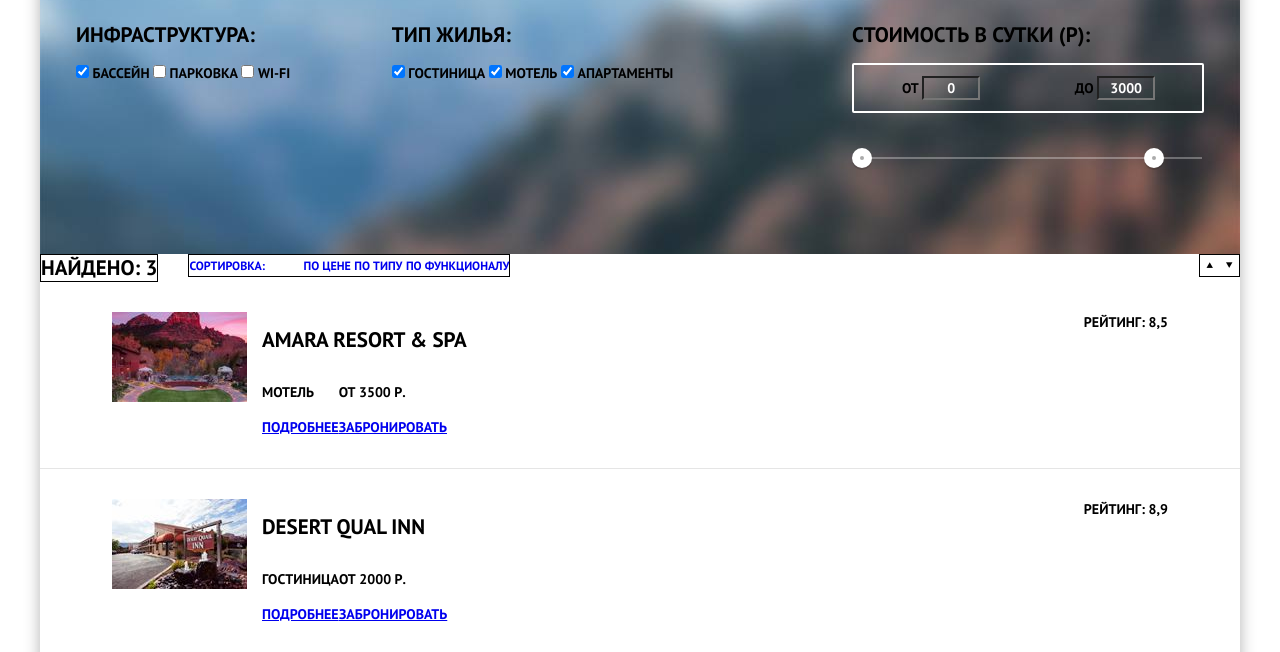
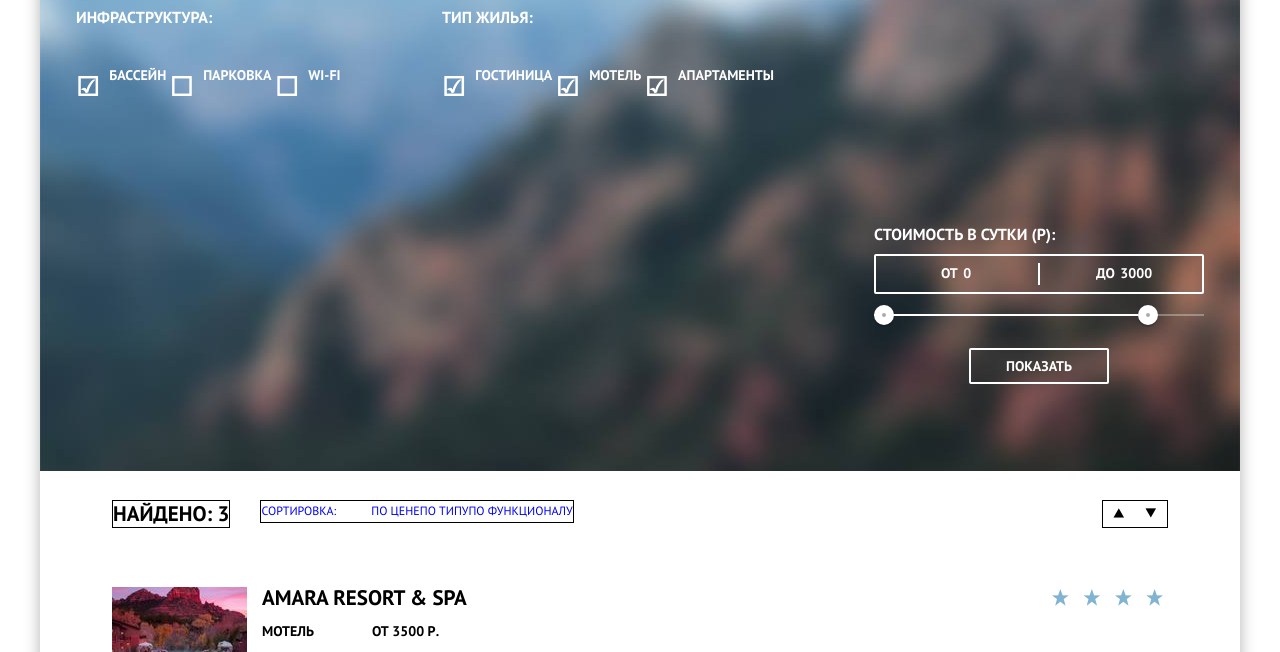
Before and after one commit to Ariel112Test/Sedona, a plain HTML site: page catalog.html in a window 1280 px wide. Shown: the part 79-731 px from the top of the page. Drawn offline with Linux system fonts and the light colour scheme.

Commit message:
no message

```diff
--- a/catalog.html
+++ b/catalog.html
@@ -51,43 +51,24 @@
                    <input id="type-apartment" name="type-apartment" checked="" type="checkbox">
                    <label for="type-apartment">Апартаменты</label>
                </div>
-               <div class="catalog-range-filter" action="form.php" method="GET">
-                   <h2>Стоимость в сутки (Р):</h2>
+
+               <div class="filter-range">
+                 <div class="filter-range-title">Стоимость в сутки (р):</div>
                  <div class="price-controls">
-                       <div class="price-controls-center">
-                           <label for="min-price">от <input name="min-price" value="0" class="min-price" id="min-price" type="text"></label>
-                       </div>
-                       <div class="price-controls-center">
-                           <label for="max-price">до <input name="max-price" value="3000" class="max-price" id="max-price" type="text"></label>
-                        </div>
-                   </div>
-                   <div class="range-controls">
-                       <div class="scale">
-                         <div class="bar" style="width:84%;"></div>
-                       </div>
-                       <div class="toggle toggle-min"></div>
-                       <div class="toggle toggle-max"></div>
-                   </div>
-               </div>
-           </form>
-      <!--
-              <div class="catalog-range-filter" action="form.php" method="GET">
-                <div class="range-filter">
-                  <div class="price-controls">
-                    <label class="min-price">от <input name="min-price" type="text" value="0"></label>
-                    <label class="max-price">до <input name="max-price" type="text" value="3000"></label>
+                   <label class="min-price">от <input type="text" name="min-price" value="0"></label>
+                   <label class="max-price">до <input type="text" name="max-price" value="3000"></label>
                  </div>
                  <div class="range-controls">
                    <div class="scale">
                      <div class="bar"></div>
                    </div>
-                    <div class="toggle toggle-min"></div>
-                    <div class="toggle toggle-max"></div>
+                   <div class="range-toggle range-toggle-min"></div>
+                   <div class="range-toggle range-toggle-max"></div>
                  </div>
+                 <button class="btn-transparent" type="submit">Показать</button>
                </div>
-              </div>
+
            </form>
-              -->
 
               <div class="catalog-sort-search clearfix">
                 <div class="search-number">Найдено: 3</div>
@@ -115,7 +96,12 @@
                   </div>
                 </div>
                 <div class="catalog-item-stars-rating">
-                  <div class="catalog-item-stars"></div>
+                  <div class="catalog-item-stars">
+                    <span class="icon-star"></span>
+                    <span class="icon-star"></span>
+                    <span class="icon-star"></span>
+                    <span class="icon-star"></span>
+                  </div>
                   <div class="catalog-item-rating">Рейтинг: 8,5</div>
                 </div>
               </div>
--- a/css/style.css
+++ b/css/style.css
@@ -141,10 +141,11 @@ h2{
 }
 .promo-block{
   position: relative;
-  height: 512px;
+  height: 510px;
   width: 100%;
-  padding: 62px 0px 0px;
   background-image: url("../img/background-index-photo.jpg");
+  box-sizing: border-box;
+  padding-top: 75px;
 }
 .promo-block img{
   display: block;
@@ -163,18 +164,41 @@ h2{
 }
 .reasons-header{
   width: 500px;
-  margin: 60px auto;
+  margin: 60px auto 50px;
   text-align: center;
+}
+.reasons-header h1{
+  margin: 0 0 25px 0;
+}
+.reasons-header p{
+  margin: 0;
+  font-size: 14px;
+  font-weight: 400;
+  line-height: 26px;
 }
 .reason{
   width: 33.333333%;
-  padding: 60px 6%;
+  padding: 55px 5% 10px;
   box-sizing: border-box;
   float: left;
   color: #fff;
 }
 .reason h2{
+  padding: 0 60px;
+  box-sizing: border-box;
   margin: 0;
+}
+.reason-number{
+  margin: 20px 0;
+  text-align: center;
+  font-weight: 400;
+
+}
+.reason p{
+  margin: 0 0 72px 0;
+  text-align: center;
+  font-weight: 400;
+
 }
 .reason-row-image{
   height: 256px;
@@ -195,36 +219,25 @@ h2{
   position: relative;
   color: #000;
   background-image: url(../img/sprite.png);
-  background-repeat: nso-repeat;
+  background-repeat: no-repeat;
   display: block;
   background: none;
 }
 .reason-title{
   text-align: center;
-  border: 1px solid black;
 }
 .reason-image .reason-title
 {
   margin-top: 40px;
-  margin-bottom: 30px;
+  margin-bottom: 20px;
 }
-.reason-number{
-  margin: 30px 0;
-  text-align: center;
-  border: 1px solid black;
-}
-.reason p{
-  margin: 0;
-  text-align: center;
-  border: 1px solid black;
-}
+
 .reason-home:before{
   content: "";
   display: block;
   position: absolute;
-  border: 1px solid black;
   background-image: url(../img/sprite.png);
-  background-repeat: nso-repeat;
+  background-repeat: no-repeat;
   display: block;
   width: 75px;
   height: 72px;
@@ -239,9 +252,8 @@ h2{
   content: "";
   display: block;
   position: absolute;
-  border: 1px solid black;
   background-image: url(../img/sprite.png);
-  background-repeat: nso-repeat;
+  background-repeat: no-repeat;
   display: block;
   width: 74px;
   height: 70px;
@@ -254,9 +266,8 @@ h2{
   content: "";
   display: block;
   position: absolute;
-  border: 1px solid black;
   background-image: url(../img/sprite.png);
-  background-repeat: nso-repeat;
+  background-repeat: no-repeat;
   display: block;
   width: 64px;
   height: 76px;
@@ -278,14 +289,18 @@ h2{
   background-color: #eeeeee;
   color: #000;
 }
+.reason-row-grey .reason{
+  padding: 50px 5% 10px;
+}
+.reason-row-grey .reason p{
+  margin: 0px 0px 47px;
+}
 .search{
-  border: 1px solid black;
   height: 290px;
   text-align: center;
 }
 .search-title{
-  border: 1px solid black;
-  margin: 58px auto 37px auto;
+  margin: 55px auto 28px auto;
   text-align: center;
 }
 .search-button{
@@ -294,8 +309,8 @@ h2{
   text-decoration: none;
   display: block;
   text-align: center;
-  padding: 20px 0;
-  /*box-sizing: border-box;*/
+  padding: 30px 0;
+  color: #fff;
   width: 568px;
   background-color: #766357;
   margin: 50px auto 0px auto;
@@ -308,7 +323,8 @@ h2{
 .search p{
   margin: 0 auto;
   width: 440px;
-  border: 1px solid black;
+  line-height: 24px;
+  font-weight: 400;
 }
 .map{
   height: 700px;
@@ -350,25 +366,24 @@ h2{
   z-index: 20;
 }
 .form-search-hotels fieldset {
+  padding: 0;
+  position: relative;
   margin: 0 0 30px;
-  position: relative;
   border: none;
+  float: left;
 }
 .form-search-hotels input,
 .form-search-hotels label {
+  padding: 0;
   display: block;
   float: left;
   font-size: 14px;
+  line-height: 38px;
   font-weight: 700;
   color: #000;
   text-transform: uppercase;
   cursor: pointer;
   position: relative;
-}
-
-.form-search-hotels label {
-  width: 113px;
-  height: 38px;
 }
 .form-search-hotels input {
   height: 34px;
@@ -387,37 +402,37 @@ h2{
 .form-date input {
   width: 296px;
   padding: 0 30px 0 15px;
+  outline: none;
 }
-.icon-calendar:after {
+.icon-calendar{
   content: "";
   position: absolute;
   display: block;
   font-size: 21px;
   line-height: 26px;
   position: absolute;
-  right: 10px;
-  top: 50%;
+  right: 20px;
+  top: 20;
   cursor: pointer;
 }
-.adult input,
-.children input {
-  width: 34px;
+.counter input {
+  display: inline-block;
+  width: 38px;
   padding: 0;
   text-align: center;
 }
-.children label {
-    width: 65px;
-    margin: 0 0 0 52px;
+.children label, .adult label{
+  float: left;
   }
-.form-search-hotels .adult,
-.form-search-hotels .children {
-    float: left;
-    box-sizing: border-box;
-    width: 50%;
-    margin: 0;
+.counter{
+  float: right;
+  font-size: 0;
 }
-.form-search-hotels .children {
-  width: 231px;
+.form-search-hotels .adult {
+  width: 230px;
+}
+.form-search-hotels .children{
+  width: 180px;
 }
 .form-search-hotels [type="button"] {
   width: 38px;
@@ -438,7 +453,7 @@ h2{
 }
 .form-search-hotels [type="submit"] {
   display: block;
-  width: 100%;
+  width: 458px;
   height: 58px;
   float: none;
   background: #81b3d2;
@@ -481,6 +496,7 @@ h2{
   width: 33.333333%;
   display: inline-block;
   vertical-align: middle;
+  color: #000;
 }
 .social{
   font-size: 0px;
@@ -495,10 +511,11 @@ h2{
   width: 33.333333%;
   display: inline-block;
   vertical-align: middle;
+  text-align: center;
 }
 .copyright-logo{
   background-image: url(../img/sprite.png);
-  background-repeat: nso-repeat;
+  background-repeat: no-repeat;
   width: 113px;
   height: 39px;
   display: inline-block;
@@ -547,72 +564,156 @@ h2{
   float: left;
   margin-right: 9%;
   height: 217px;
+  color: #fff;
+
+}
+.catalog-filter h2{
+  margin: 0px 0px 7px;
+  font-size: 16px;
+
+}
+.catalog-filter input[type="checkbox"]{
+  display: inline-block;
+  vertical-align: middle;
+  font-size: 26px;
+  line-height: 20px;
+  margin: 21px 10px 0 0;
+  cursor: pointer;
+  position: absolute;
+  top: 10px;
+  left: 10px;
+}
+.catalog-filter label{
+  display: inline-block;
+  vertical-align: middle;
+  margin: 21px 0 0;
+  cursor: pointer;
+  position: relative;
+}
+.catalog-filter input[type="checkbox"] + label:before{
+  content: '\2610';
+  display: inline-block;
+  vertical-align: middle;
+  font-size: 26px;
+  line-height: 20px;
+  margin: 21px 10px 0 0;
+
+}
+.catalog-filter input[type="checkbox"]:checked + label:before{
+  content: '\2611';
+}
+.catalog-filter input[type="checkbox"]{
+  display: none;
 }
 /*Начала range фильтра */
-.catalog-range-filter {
+.filter-range {
+  width: 330px;
+  height: 217px;
   float: right;
-    width: 31.2%;
+  color: #ffffff;
+  text-transform: uppercase;
+}
+.filter-range-title {
+  margin-bottom: 9px;
+  font-weight: 600;
+  font-size: 16px;
+  line-height: 21px;
 }
 .price-controls {
-    width: 100%;
-    height: 50px;
-    margin: 12px 0px 0px;
-    border: 2px solid #FFF;
+  position: relative;
+  height: 36px;
+  margin-bottom: 20px;
+  font-size: 0;
+  border: 2px solid #ffffff;
   border-radius: 2px;
-    box-sizing: border-box;
-    position: relative;
-    font-size: 0px;
-    line-height: 46px;
 }
-.price-controls-center {
+.price-controls::after {
+  content: "";
+  position: absolute;
+  top: 50%;
+  left: 50%;
+  width: 2px;
+  height: 22px;
+  background: #ffffff;
+  transform: translate(-50%, -50%);
+}
+.price-controls label {
   display: inline-block;
-    width: 50%;
   font-size: 14px;
-    text-align: center;
+  line-height: 34px;
+  vertical-align: top;
+  cursor: pointer;
 }
-.price-controls-center input {
-    width: 50px;
-    background: none;
-    font-size: 14px;
-    color: #FFF;
-    text-align: center;
+.price-controls .min-price,
+.price-controls .max-price {
+  width: 90px;
+  margin-left: 65px;
 }
 
-.price-controls:after {
-    height: 26px;
-    width: 2px;
-    margin: -13px 0px 0px -1px;
-    top: 50%;
-    left: 50%;
+.price-controls input {
+  width: 50px;
+  font-family: "PT Sans", Arial, sans-serif;
+  background: none;
+  border: none;
+  outline: none;
 }
+
 .range-controls {
-    margin: 44px 0px 0px;
-    padding: 0px 2px;
   position: relative;
+  margin-bottom: 32px;
 }
-.scale {
+
+.range-controls .scale {
   height: 2px;
   background: rgba(255, 255, 255, 0.3);
 }
-.toggle {
+
+.range-controls .bar {
+  width: 80%;
+  height: 2px;
+  background: #ffffff;
+}
+
+.range-toggle {
+  position: absolute;
+  top: -9px;
   width: 4px;
   height: 4px;
-    margin: -9px 0px 0px;
-    background: #ABABAB none repeat scroll 0% 0%;
-    border: 8px solid #FFF;
+  background: #ababab;
+  border: 8px solid #ffffff;
   border-radius: 50%;
-    box-shadow: 0px 2px 0px 0px rgba(0, 0, 0, 0.14);
-    position: absolute;
-    top: 0px;
+  box-shadow: 0 2px 1px 0 rgba(0, 1, 1, 0.2);
   cursor: pointer;
 }
-.toggle-min {
-    left: 0px;
+
+.range-toggle:hover {
+  background: #1c4f80;
 }
-.toggle-max {
-    left: 83%;
+
+.range-toggle-min {
+  left: 0;
+}
+
+.range-toggle-max {
+  left: 80%;
+}
+
+.btn-transparent {
+  display: block;
+  margin: 0 auto;
+  padding: 6px 35px;
+  font-size: 14px;
+  line-height: 20px;
+  text-transform: uppercase;
+  background: transparent;
+  border: 2px solid #ffffff;
+  border-radius: 2px;
+  outline: none;
 }
 /*Конец range фильтра*/
+.catalog-sort-search{
+  padding: 29px 6%;
+}
 .search-number{
   border: 1px solid black;
   float: left;
@@ -623,10 +724,14 @@ h2{
 .sort-type{
   border: 1px solid black;
   float: left;
+  font-size: 0;
 }
 .sort-type a{
+  display: inline-block;
+  vertical-align: middle;
   font-size: 12px;
   line-height: 18px;
+  font-weight: 400;
   text-decoration: none;
 }
 .sort-type-title{
@@ -635,6 +740,14 @@ h2{
 .sort-direction{
   border: 1px solid black;
   float: right;
+}
+.icon-up-dir{
+  font-size: 23px;
+  line-height: 20px;
+}
+.icon-down-dir{
+  font-size: 23px;
+  line-height: 20px;
 }
 .catalog-item{
   border-bottom: 1px solid #E5E5E5;
@@ -648,14 +761,51 @@ h2{
   float: left;
 }
 .catalog-item-title{
-
+  margin: 0 0 13px;
 }
 .catalog-item-housing{
   float: left;
 }
+.catalog-item-description p{
+  margin: 0;
+}
 .catalog-item-price{
   float: left;
 }
+.btn {
+    display: block;
+    height: 27px;
+    margin: 14px 0px 0px;
+    line-height: 27px;
+    font-weight: 700;
+    color: #FFF;
+    text-decoration: none;
+    text-align: center;
+}
+.btn.more-info {
+    width: 110px;
+    background: #81B3D2;
+}
+.btn.booking{
+width: 142px;
+background: #766357 none repeat scroll 0% 0%;
+}
 .catalog-item-stars-rating{
   float: right;
+  font-size: 0;
 }
+.catalog-item-stars{
+  font-size: 19px;
+  line-height: 21px;
+  color: #81b3d2;
+}
+.catalog-item-rating{
+  font-size: 14px;
+  line-height: 21px;
+  width: 110px;
+  height: 27px;
+  margin: 47px 0px 0px;
+  background: #F2F2F2;
+  line-height: 27px;
+  text-align: center;
+}
```
Also changed, not shown: index.html (+5 -1 lines). Lines whose indentation alone changed are shown as unchanged.
